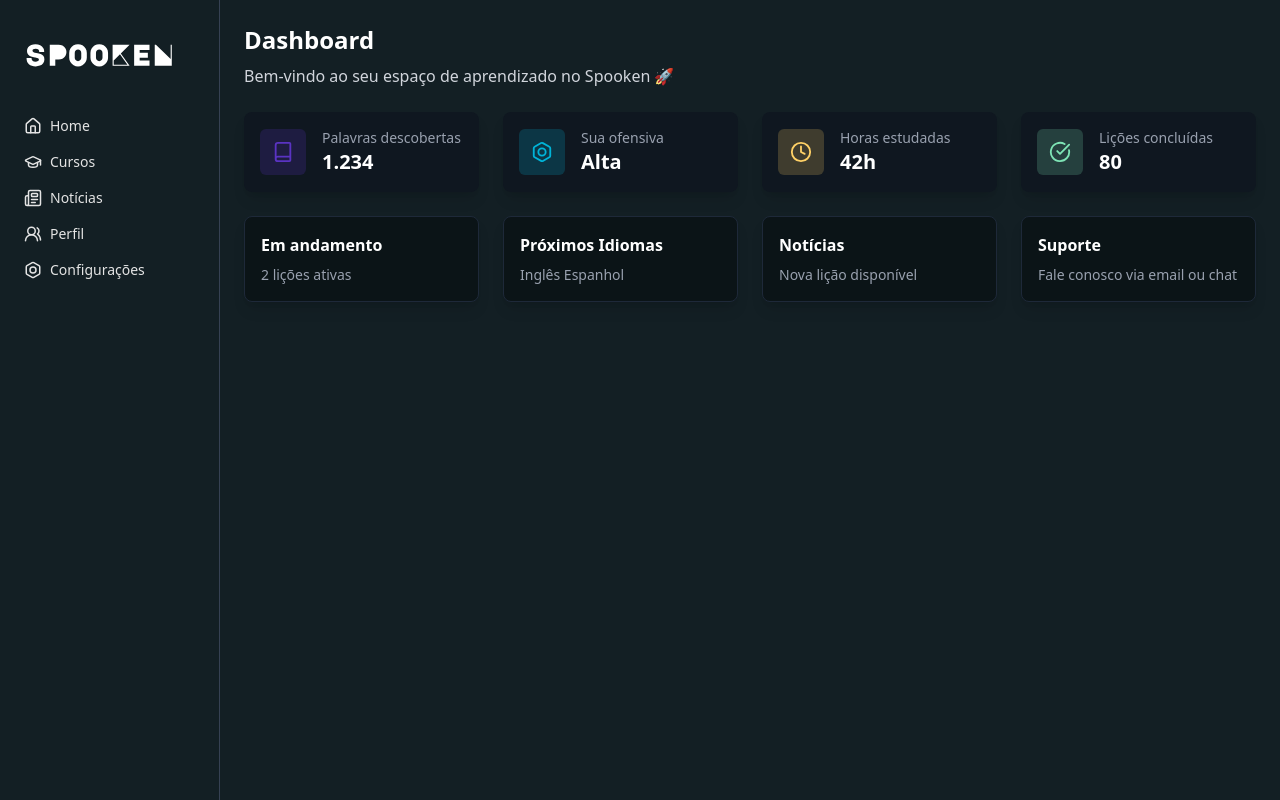
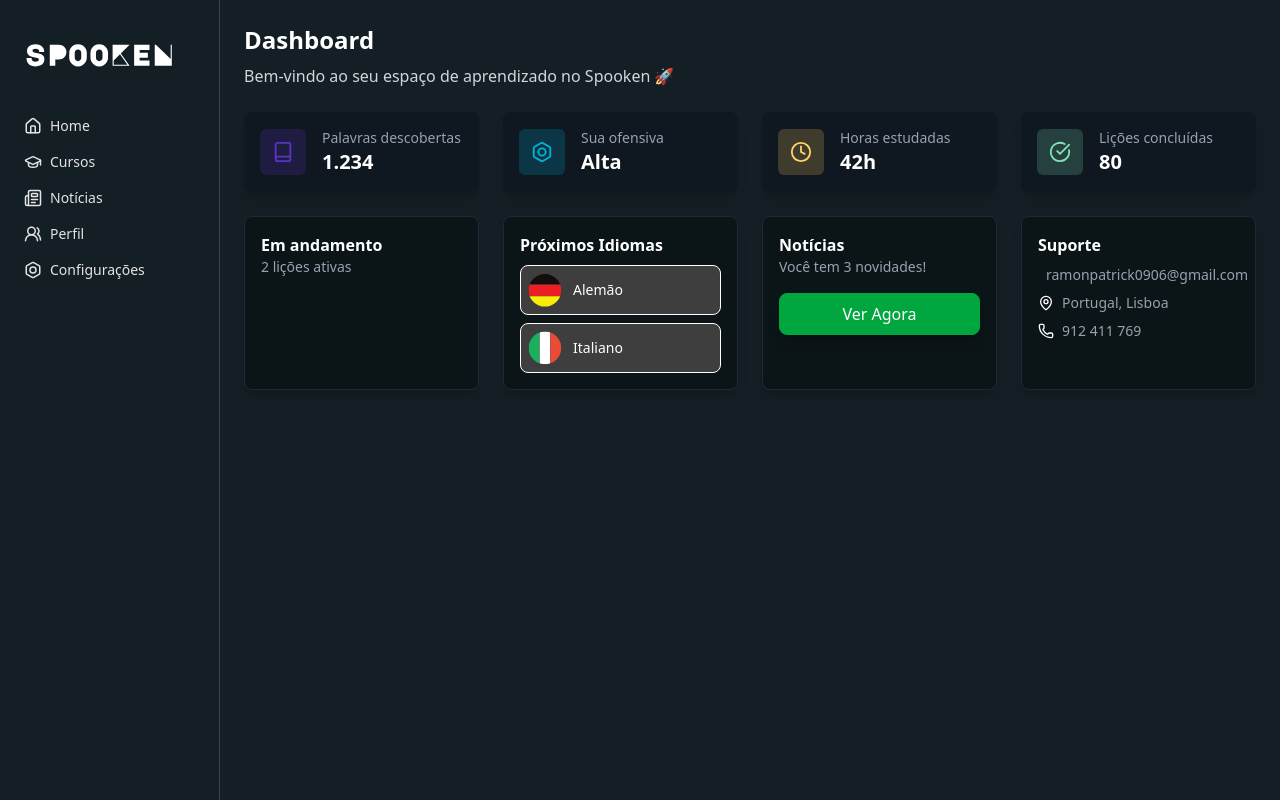
Before and after one commit to ramoncode-exe/spoken-web, a Next.js app: page /dashboard in a window 1280 px wide. Built offline with nearby package versions, Linux system fonts and the light colour scheme.

Commit message:
Improve dashboard

```diff
--- a/src/app/dashboard/layout.tsx
+++ b/src/app/dashboard/layout.tsx
@@ -16,19 +16,19 @@ export default function DashboardLayout({ children }: { children: React.ReactNod
                 <Image src={LogoLight} alt="Logo Spooken" className="w-[150px]" />
 
                 <nav className="flex flex-col gap-4 text-sm mt-8">
-                    <Link href="/dashboard" className="flex items-center gap-2 hover:text-white">
+                    <Link href="/dashboard" className="flex items-center gap-2 transform hover:-translate-y-1 transition hover:text-white">
                         <House size={18} /> Home
                     </Link>
-                    <Link href="/dashboard/courses" className="flex items-center gap-2 hover:text-white">
+                    <Link href="/dashboard/courses" className="flex items-center gap-2 transform hover:-translate-y-1 transition hover:text-white">
                         <GraduationCap size={18} /> Cursos
                     </Link>
-                    <Link href="/dashboard/news" className="flex items-center gap-2 hover:text-white">
+                    <Link href="/dashboard/news" className="flex items-center gap-2 transform hover:-translate-y-1 transition hover:text-white">
                         <Newspaper size={18} /> Notícias
                     </Link>
-                    <Link href="/dashboard/perfil" className="flex items-center gap-2 hover:text-white">
+                    <Link href="/dashboard/perfil" className="flex items-center gap-2 transform hover:-translate-y-1 transition hover:text-white">
                         <UsersRound size={18} /> Perfil
                     </Link>
-                    <Link href="/dashboard/settings" className="flex items-center gap-2 hover:text-white">
+                    <Link href="/dashboard/settings" className="flex items-center gap-2 transform hover:-translate-y-1 transition hover:text-white">
                         <Bolt size={18} /> Configurações
                     </Link>
                 </nav>
--- a/src/app/dashboard/page.tsx
+++ b/src/app/dashboard/page.tsx
@@ -1,11 +1,49 @@
 "use client"
-import { Bolt, Book, Clock, CheckCircle } from 'lucide-react';
+
+import { Bolt, Book, Clock, CheckCircle, Phone, MapPin, Mail, Flag } from 'lucide-react';
 import React from 'react';
+import Link from 'next/link';
+import Image from 'next/image';
+import FlagGermany from "../../assets/germany.svg"
+import FlagItaly from "../../assets/italy.svg"
 
 export default function DashboardPage() {
 
+    const options = [
+        {
+            title: "Em andamento",
+            text: "2 lições ativas"
+        },
+        {
+            title: "Próximos Idiomas",
+            imgGermany: FlagGermany,
+            GermanyIdioma: "Alemão",
+            imgItaly: FlagItaly,
+            ItalyIdioma: "Italiano"
+
+        },
+        {
+            title: "Notícias",
+            news: "Você tem 3 novidades!",
+            button: "Ver Agora"
+        },
+        {
+            title: "Suporte",
+            iconPhone: Phone,
+            textPhone: "912 411 769",
+            iconLocation: MapPin,
+            textLocation: "Portugal, Lisboa",
+            iconEmail: Mail,
+            textEmail: "ramonpatrick0906@gmail.com"
+        }
+    ]
+
+
     return (
-        <div className="">
+        <div>
+            <div>
+
+            </div>
             <div>
                 <h1 className="text-2xl font-bold">Dashboard</h1>
                 <p className="mt-2 text-gray-300">Bem-vindo ao seu espaço de aprendizado no Spooken 🚀</p>
@@ -49,25 +87,46 @@ export default function DashboardPage() {
 
 
                     <div className="grid grid-cols-1 sm:grid-cols-2 lg:grid-cols-4 gap-6 mt-6">
-                        <div className="p-4 rounded-lg bg-[#0b1417] border border-gray-800 shadow-lg">
-                            <h3 className="font-semibold">Em andamento</h3>
-                            <p className="text-sm text-gray-400 mt-2">2 lições ativas</p>
-                        </div>
+                        {options.map((option, idx) => (
+                            <div key={idx} className="p-4 rounded-lg bg-[#0b1417] border transform hover:-translate-y-1 transition border-gray-800 shadow-lg">
+                                <h2 className="font-bold">{option.title}</h2>
 
-                        <div className="p-4 rounded-lg bg-[#0b1417] border border-gray-800 shadow-lg">
-                            <h3 className="font-semibold">Próximos Idiomas</h3>
-                            <p className="text-sm text-gray-400 mt-2">Inglês Espanhol</p>
-                        </div>
+                                {option.text && <p className="text-sm text-gray-400">{option.text}</p>}
+                                {option.news && <p className='text-sm text-gray-400'>{option.news}</p>}
+                                {option.button && <Link href="/dashboard/news"><button className='w-full border border-green-600 p-2 bg-green-600 mt-4 shadow-lg rounded-lg'>{option.button}</button></Link>}
 
-                        <div className="p-4 rounded-lg bg-[#0b1417] border border-gray-800 shadow-lg">
-                            <h3 className="font-semibold">Notícias</h3>
-                            <p className="text-sm text-gray-400 mt-2">Nova lição disponível</p>
-                        </div>
+                                {option.imgGermany && (
+                                    <div className='flex items-center gap-2 border p-1 rounded-lg mt-2 bg-[#3e3e3e]'>
+                                        <Image src={option.imgGermany} alt="Bandeira da Alemanha" width={40} /> {option.GermanyIdioma && <p className="text-sm">{option.GermanyIdioma}</p>}
+                                    </div>
+                                )}
+                                {option.imgItaly && (
+                                    <div className='flex items-center gap-2 border p-1 mt-2 rounded-lg bg-[#3e3e3e]'>
+                                        <Image src={option.imgItaly} alt="Bandeira da Itália" width={40} /> {option.ItalyIdioma && <p className="text-sm">{option.ItalyIdioma}</p>}
+                                    </div>
+                                )}
 
-                        <div className="p-4 rounded-lg bg-[#0b1417] border border-gray-800 shadow-lg">
-                            <h3 className="font-semibold">Suporte</h3>
-                            <p className="text-sm text-gray-400 mt-2">Fale conosco via email ou chat</p>
-                        </div>
+
+                                {option.iconEmail && (
+                                    <div className='flex items-center gap-2 mt-2'>
+                                        <option.iconEmail size={16} /> {option.textEmail && <p className="text-sm text-gray-400">{option.textEmail}</p>}
+                                    </div>
+                                )}
+
+                                {option.iconLocation && (
+                                    <div className='flex items-center gap-2 mt-2'>
+                                        <option.iconLocation size={16} /> {option.textLocation && <p className='text-sm text-gray-400'>{option.textLocation}</p>}
+                                    </div>
+                                )}
+
+                                {option.iconPhone && (
+                                    <div className='flex items-center gap-2 mt-2'>
+                                        <option.iconPhone size={16} /> {option.textPhone && <p className='text-sm text-gray-400'>{option.textPhone}</p>}
+                                    </div>
+                                )}
+
+                            </div>
+                        ))}
                     </div>
                 </div>
             </div>
```
Also changed, not shown: src/assets/germany.svg (added), src/assets/italy.svg (added).
